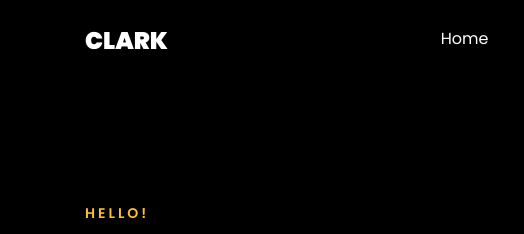
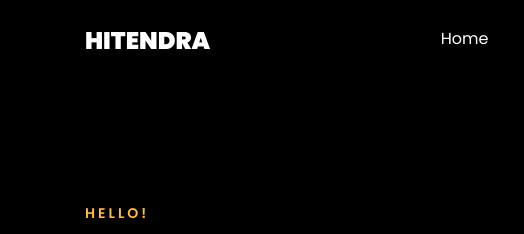
Before and after one commit to hitendrayeole/Portfolio, a plain HTML site: page index.html in a window 1280 px wide. Shown: the top 234 px of the page, 0-524 px from the left. Drawn offline with Linux system fonts and the light colour scheme; files whose address does not match are found by name.

Commit message:
Update index.html

```diff
--- a/index.html
+++ b/index.html
@@ -27,7 +27,7 @@
 
     <nav class="navbar navbar-expand-lg navbar-dark ftco_navbar ftco-navbar-light site-navbar-target" id="ftco-navbar">
 	    <div class="container">
-	      <a class="navbar-brand" href="index.html">Clark</a>
+	      <a class="navbar-brand" href="index.html">Hitendra</a>
 	      <button class="navbar-toggler js-fh5co-nav-toggle fh5co-nav-toggle" type="button" data-toggle="collapse" data-target="#ftco-nav" aria-controls="ftco-nav" aria-expanded="false" aria-label="Toggle navigation">
 	        <span class="oi oi-menu"></span> Menu
 	      </button>
```
